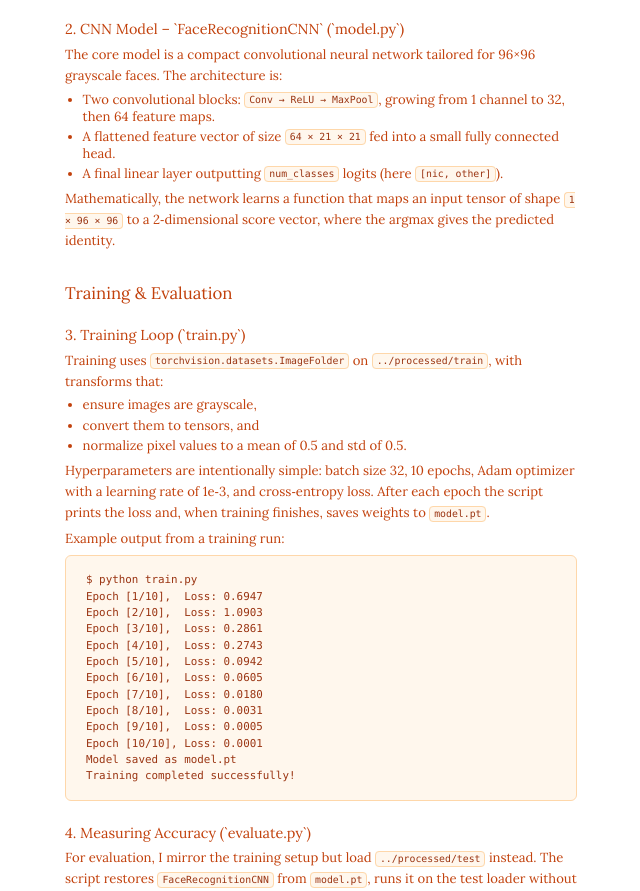
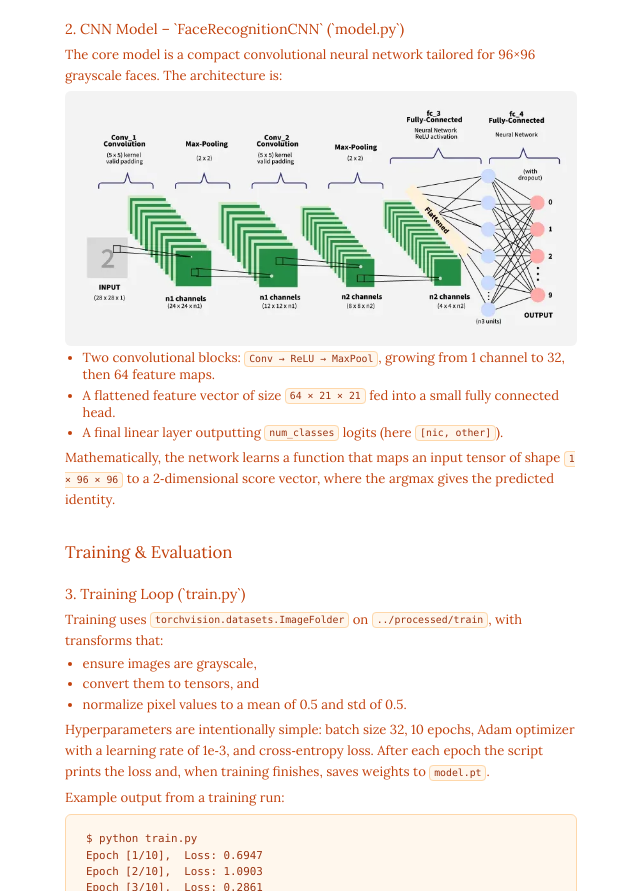
Before and after one commit to nicholaschen09/facial-recognition-neural-network, a Next.js app in the folder site/: page / in a window 1280 px wide. Shown: the part 1030-1921 px from the top of the page, without its empty margins (319-959 px from the left). Built offline with nearby package versions, Linux system fonts and the light colour scheme.

Commit message:
fix images in blog

```diff
--- a/site/app/globals.css
+++ b/site/app/globals.css
@@ -176,7 +176,7 @@ pre code {
 }
 
 .demo-image {
-  width: 75%;
+  width: 100%;
   border-radius: 6px;
   display: block;
 }
--- a/site/app/page.tsx
+++ b/site/app/page.tsx
@@ -70,6 +70,11 @@ Successfully processed and saved: ../processed/train/other/sam1.jpg`}</code></pr
           The core model is a compact convolutional neural network tailored for
           96×96 grayscale faces. The architecture is:
         </p>
+        <img
+          src="/cnn-architecture.png"
+          alt="CNN architecture diagram showing convolutional layers, max-pooling, and fully connected layers"
+          className="demo-image"
+        />
         <ul>
           <li>
             Two convolutional blocks: <code>Conv → ReLU → MaxPool</code>,
```
